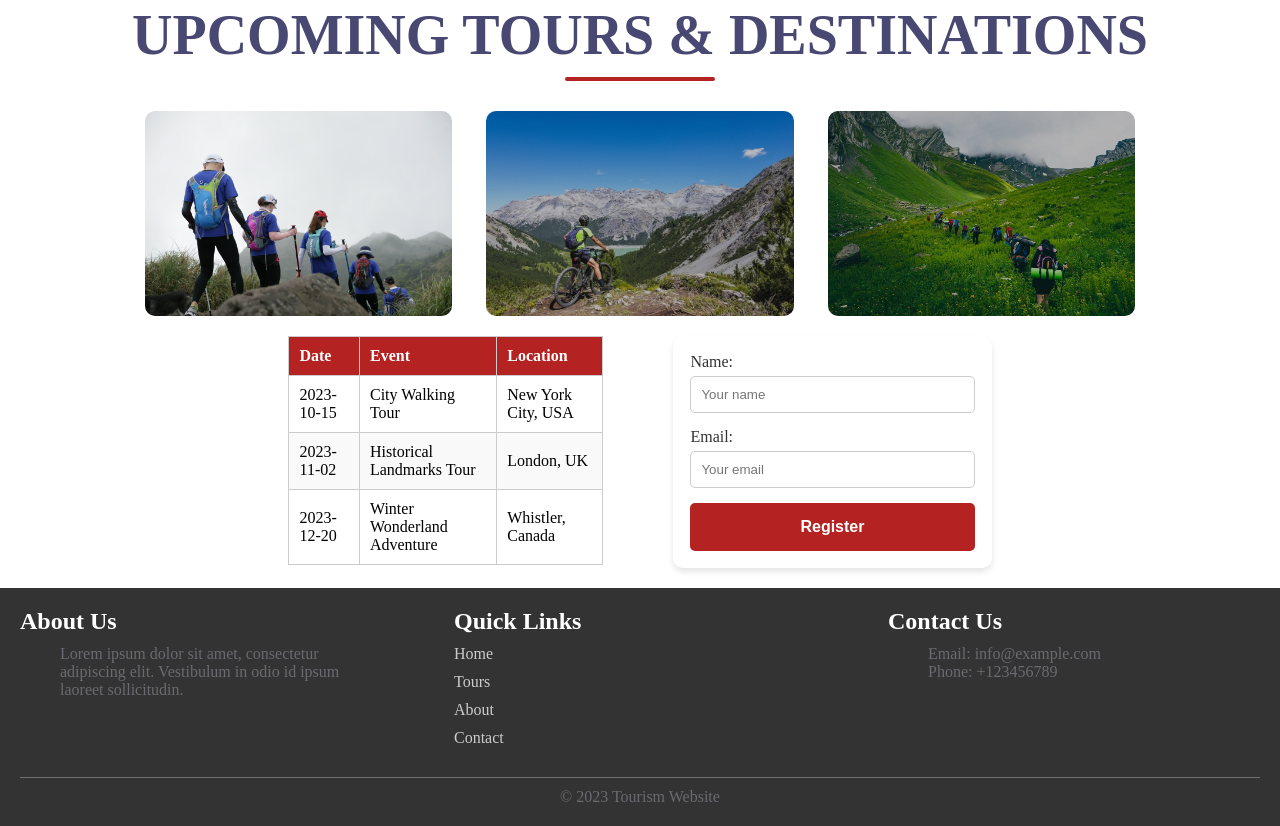
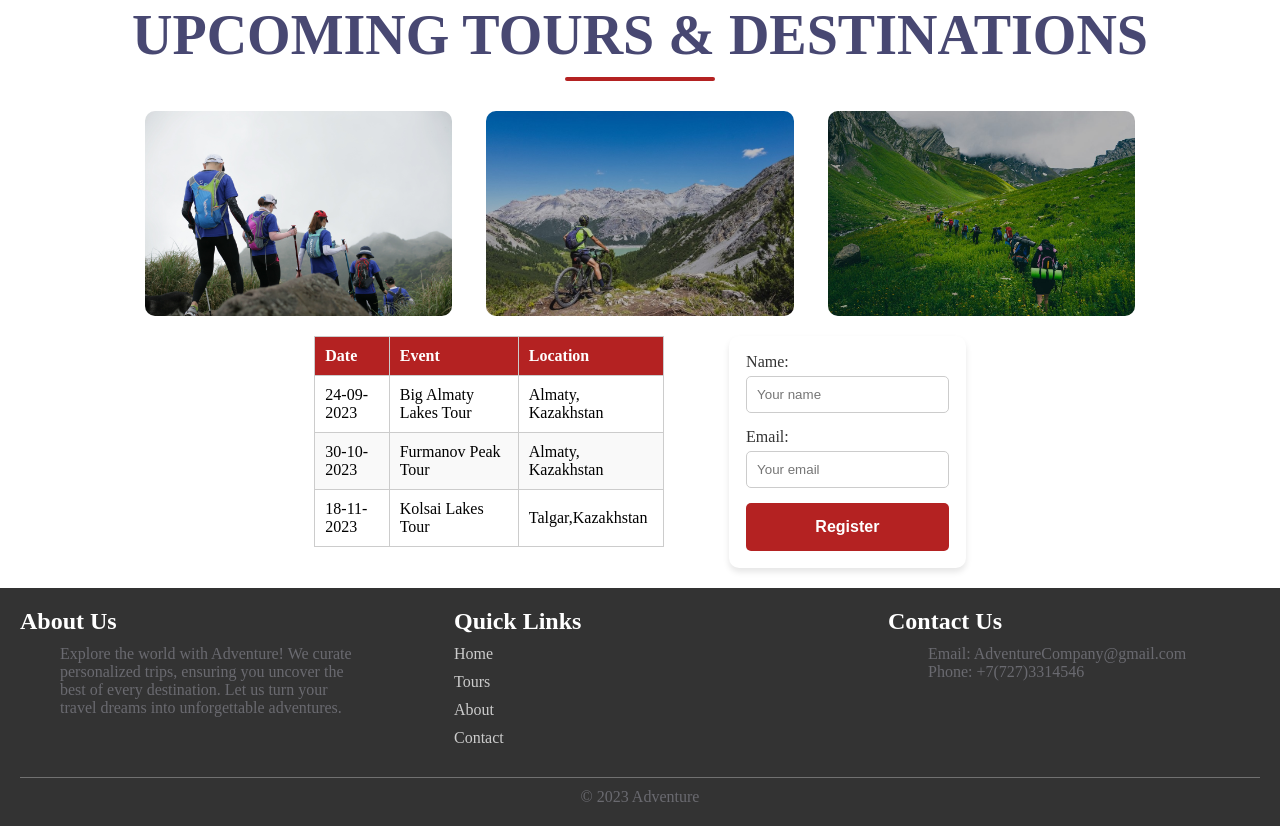
Before and after one commit to dasyatyan/assignment1, a plain HTML site: page index.html in a window 1280 px wide. Shown: the part 2301-3127 px from the top of the page. Drawn offline with Linux system fonts and the light colour scheme; a web font is replaced by a local one.

Commit message:
update table in tour section and footer

```diff
--- a/index.html
+++ b/index.html
@@ -172,19 +172,19 @@
               </thead>
               <tbody>
                 <tr>
-                  <td>2023-10-15</td>
-                  <td>City Walking Tour</td>
-                  <td>New York City, USA</td>
+                  <td>24-09-2023</td>
+                  <td>Big Almaty Lakes Tour</td>
+                  <td>Almaty, Kazakhstan</td>
                 </tr>
                 <tr>
-                  <td>2023-11-02</td>
-                  <td>Historical Landmarks Tour</td>
-                  <td>London, UK</td>
+                  <td>30-10-2023</td>
+                  <td>Furmanov Peak Tour</td>
+                  <td>Almaty, Kazakhstan</td>
                 </tr>
                 <tr>
-                  <td>2023-12-20</td>
-                  <td>Winter Wonderland Adventure</td>
-                  <td>Whistler, Canada</td>
+                  <td>18-11-2023</td>
+                  <td>Kolsai Lakes Tour</td>
+                  <td>Talgar,Kazakhstan</td>
                 </tr>
               </tbody>
             </table>
@@ -222,8 +222,9 @@
         <div class="footer-section about">
           <h2>About Us</h2>
           <p>
-            Lorem ipsum dolor sit amet, consectetur adipiscing elit. Vestibulum
-            in odio id ipsum laoreet sollicitudin.
+            Explore the world with Adventure!
+            We curate personalized trips, ensuring you uncover the best of every destination.
+            Let us turn your travel dreams into unforgettable adventures.
           </p>
         </div>
         <div class="footer-section links">
@@ -237,12 +238,12 @@
         </div>
         <div class="footer-section contact">
           <h2>Contact Us</h2>
-          <p>Email: info@example.com</p>
-          <p>Phone: +123456789</p>
+          <p>Email: AdventureCompany@gmail.com</p>
+          <p>Phone: +7(727)3314546</p>
         </div>
       </div>
       <div class="footer-bottom">
-        <p>&copy; 2023 Tourism Website</p>
+        <p>&copy; 2023 Adventure</p>
       </div>
     </footer>
   </body>
--- a/styles.css
+++ b/styles.css
@@ -225,7 +225,7 @@ p{
 /* == Tours == */
 
 table {
-    width: 50%;
+    width: 60%;
     margin-right: 10%;
 }
 
@@ -253,7 +253,7 @@ tbody tr:hover {
 }
 
 form {
-    width: 50%;
+    width: 40%;
     margin-left: auto;
     background: #fff;
     padding: 17px;
```
